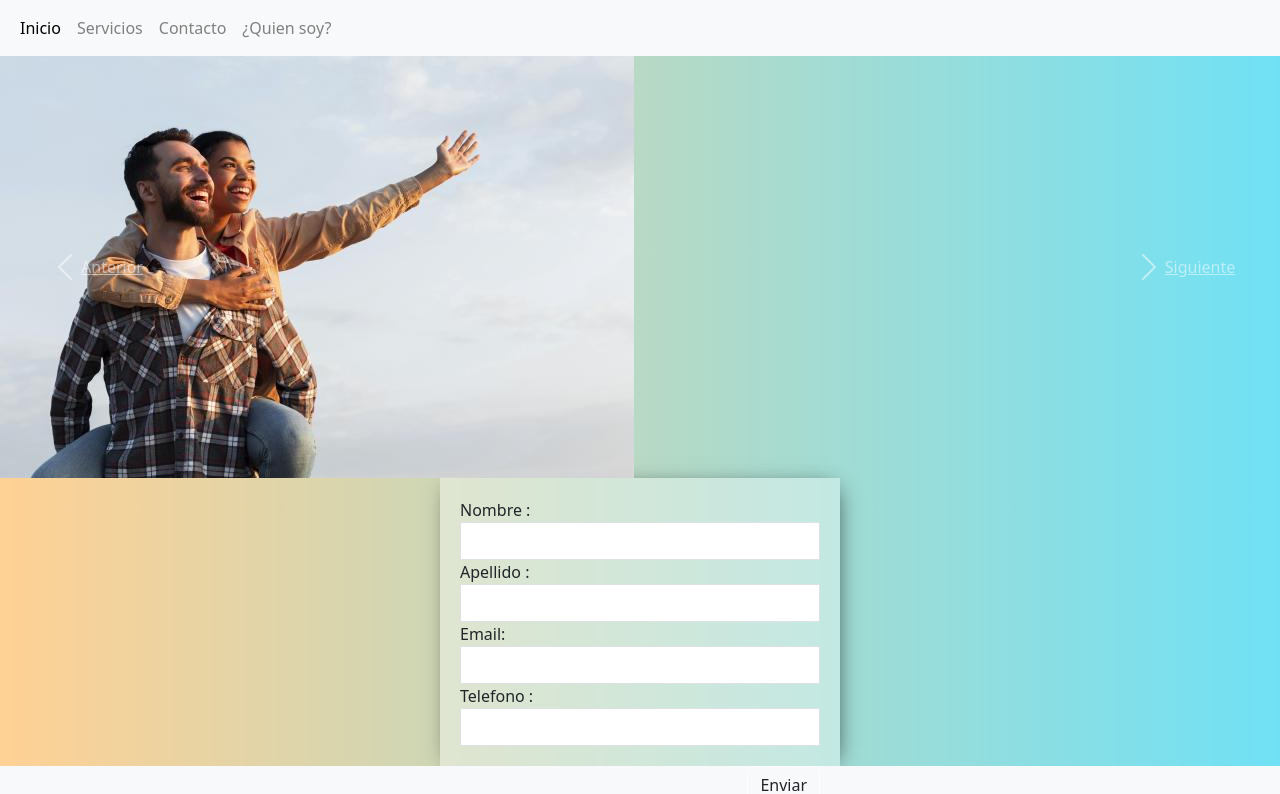
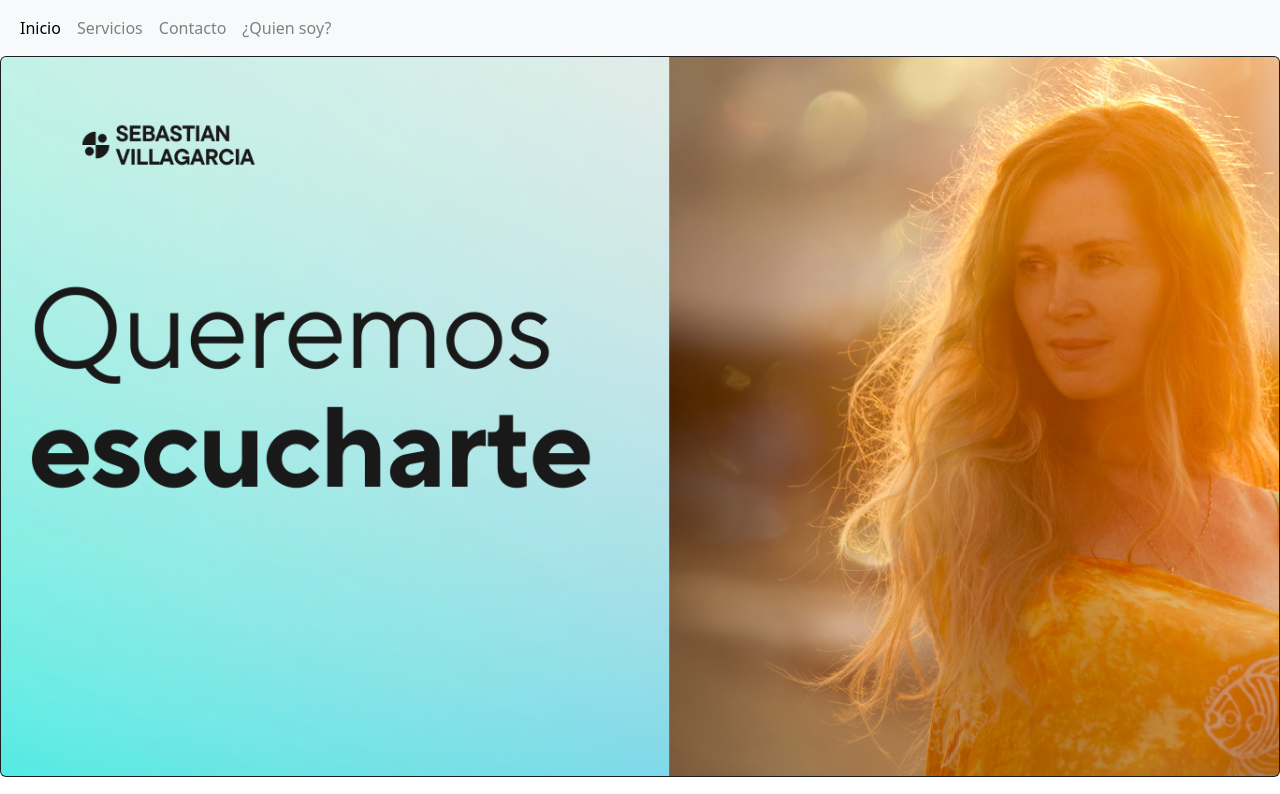
Before and after one commit to iblucas/Proyecto_final_Lucasib, a Vue app: page / in a window 1280 px wide. Shown: the top 794 px of the page. Built offline with nearby package versions, Linux system fonts and the light colour scheme.

Commit message:
modificar inicio - hay q cambiar el componente

```diff
--- a/src/components/inicio.vue
+++ b/src/components/inicio.vue
@@ -1,25 +1,28 @@
 <template>
-<div id="carouselExampleControls" class="carousel slide" data-ride="carousel">
-  <div class="carousel-inner">
-    <div class="carousel-item active">
-      <img class="pareja" src="../assets/img/pareja.jpg" alt="ruptura de pareja">
-    </div>
-    <div class="carousel-item">
-      <img class="d-block w-100" src="../assets/img/amigos.jpg" alt="duelo">
-    </div>
-    <div class="carousel-item">
-      <img class="chica" src="../assets/img/chica.jpg" alt="mujer feliz">
-    </div>
+<div id="slider">
+  <div class="slide" style="background:dodgerBlue;">
+    <img src="../assets/img/amigos.jpg">
   </div>
-  <a class="carousel-control-prev" href="#carouselExampleControls" role="button" data-slide="prev">
-    <span class="carousel-control-prev-icon" aria-hidden="true"></span>
-    <span class="sr-only">Anterior</span>
-  </a>
-  <a class="carousel-control-next" href="#carouselExampleControls" role="button" data-slide="next">
-    <span class="carousel-control-next-icon" aria-hidden="true"></span>
-    <span class="sr-only">Siguiente</span>
-  </a>
+
+  <div class="slide" style="background:coral;">
+     <img src="../assets/img/pareja.jpg" >
+  </div>
+
+  <div class="slide" style="background:crimson;">
+    <img src="../assets/img/chica.jpg" >
+  </div>
+
+
+  <!--Controlling arrows-->
+  <span class="controls" onclick="prevSlide(-1)" id="left-arrow"><i class="fa fa-arrow-left" aria-hidden="true"></i>
+</span>
+  <span class="controls" id="right-arrow" onclick="nextSlide(1)"><i class="fa fa-arrow-right" aria-hidden="true"></i>
+</span>
 </div>
+  <div id="dots-con">
+ <span class="dot"></span><span class="dot"></span><span class="dot"></span><span class="dot"></span>
+ </div>
+
 
 
 </template>
--- a/src/views/HomeView.vue
+++ b/src/views/HomeView.vue
@@ -1,15 +1,12 @@
 <template>
 <NavHome/>
-<inicio/>
-<Form/>
+<CardPsicologo/>
 <Footer/>
 </template>
 
 <script setup>
 import NavHome from "@/components/NavHome.vue"
-import inicio from "@/components/inicio.vue"
 import CardPsicologo from "@/components/CardPsicologo.vue"
-import Form from "@/components/Form.vue"
 import Footer from "@/components/Footer.vue"
 
 </script>
```
